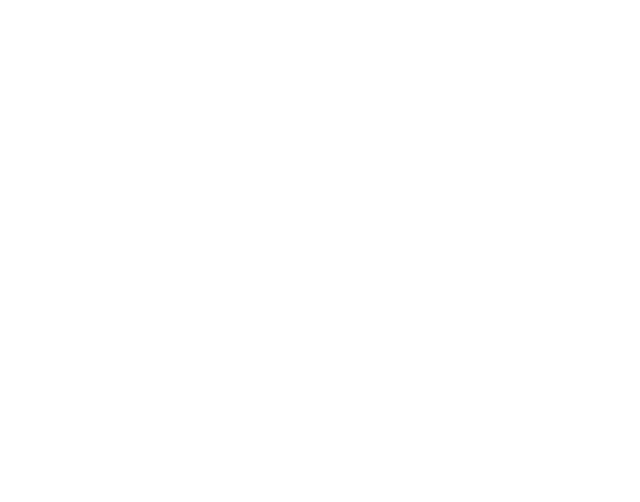
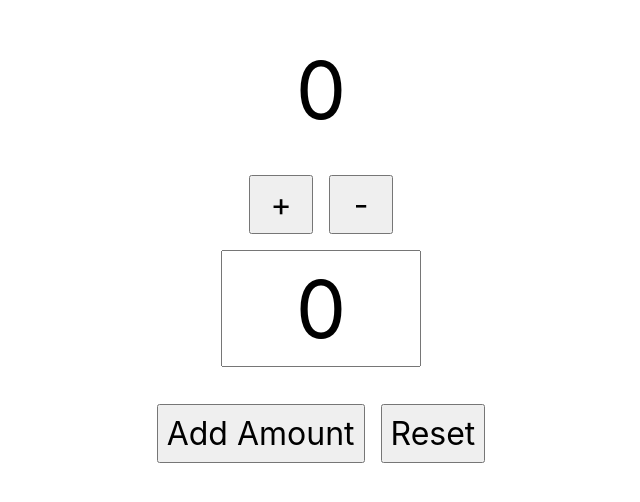
Before and after one commit to Gdansklol/redux-toolkit-a, a React (Create React App) app: page / in a window 1280 px wide. Shown: the part 140-642 px from the top of the page, without its empty margins (319-959 px from the left). Built offline with nearby package versions, Linux system fonts and the light colour scheme.

Commit message:
addValue +

```diff
--- a/src/App.js
+++ b/src/App.js
@@ -1,10 +1,11 @@
-
+import React from 'react';
+import Counter from "./features/counter/Counter";
 import './App.css';
 
 function App() {
   return (
     <div className="App">
-
+      <Counter />
     </div>
   );
 }
--- a/src/features/counter/Counter.js
+++ b/src/features/counter/Counter.js
@@ -1,8 +1,47 @@
-import React from 'react'
+import React,{useState }from 'react';
+import {useSelector, useDispatch} from "react-redux";
+import {
+    increment,
+    decrement,
+    reset,
+    incrementByAmount
+} from "./CounterSlice";
+
+
+
 
 const Counter = () => {
+    const count = useSelector((state)=> state.counter.count);
+    const dispatch = useDispatch();
+
+    const [incrementAmount, setIncrementAmount] = useState(0);
+
+    const addValue = Number(incrementAmount) || 0;
+
+    const resetAll = () => {
+        setIncrementAmount(0);
+        dispatch(reset());
+    }
+
   return (
-    <div>Counter</div>
+    <section>
+        <p>{count}</p>
+        <div>
+            <button onClick={()=>dispatch(increment())}>+</button>
+            <button onClick={()=>dispatch(decrement())}>-</button>
+        </div>
+
+        <input
+        type='text'
+        value={incrementAmount}
+        onChange={(e) => setIncrementAmount(e.target.value)}
+         />
+
+            <div>
+                <button onClick={() => dispatch(incrementByAmount(addValue))}>Add Amount</button>
+                <button onClick={resetAll}>Reset</button>
+            </div>
+    </section>
   )
 }
 
--- a/src/index.css
+++ b/src/index.css
@@ -11,3 +11,44 @@ code {
   font-family: source-code-pro, Menlo, Monaco, Consolas, 'Courier New',
     monospace;
 }
+
+* {
+  margin: 0;
+  padding: 0;
+  box-sizing: border-box;
+}
+
+body {
+  min-height: 100vh;
+  font-size: 5rem;
+  display: grid;
+  place-content: center;
+}
+
+input,
+button {
+  font: inherit;
+  padding: 0.5rem;
+}
+
+section {
+  display: flex;
+  flex-direction: column;
+  justify-content: center;
+  align-items: center;
+}
+
+input {
+  text-align: center;
+  max-width: 2.5em;
+}
+
+button {
+  font-size: 2rem;
+  margin: 0.5em 0 0.5em 0.5em;
+  min-width: 2em;
+}
+
+button:first-child {
+  margin-left: 0;
+}
```
Also changed, not shown: 1 other file (tests, documents, lock files or other folders).
